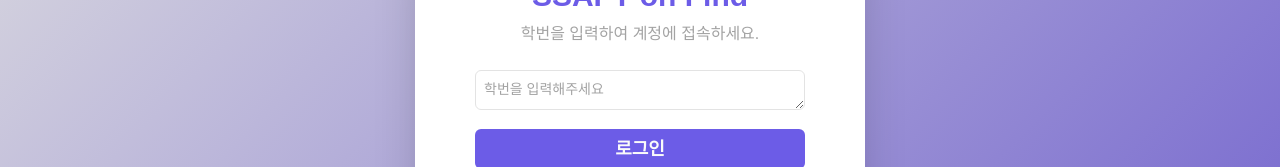
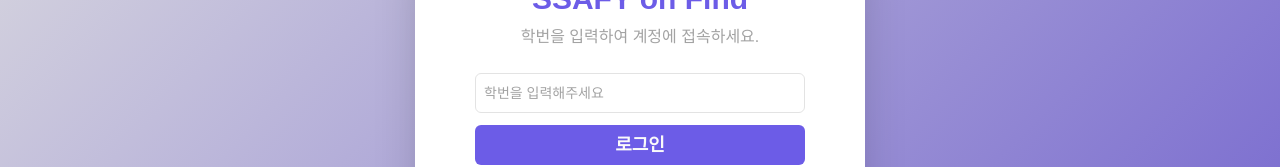
Before and after one commit to SSAFY-on-Find/SSAFY-on-Find, a React (Vite) app in the folder FE/: page /login in a window 1280 px wide. Shown: the part 272-439 px from the top of the page. Built offline with nearby package versions, Linux system fonts and the light colour scheme; a web font is replaced by a local one.

Commit message:
feat: inputbox 컴포넌트에 input, textarea 분기 추가 & keyEvent 적용

```diff
--- a/FE/src/components/atoms/InputBox.tsx
+++ b/FE/src/components/atoms/InputBox.tsx
@@ -1,8 +1,10 @@
 interface IInputBox {
   text: string
   size: "s" | "m" | "l"
+  variant?: "input" | "textarea"
   placeholder: string
   onChange: (value: string) => void
+  onKeyDown?: (e: React.KeyboardEvent<HTMLInputElement | HTMLTextAreaElement>) => void
   isDisabled?: boolean
 }
 const sizeMap = {
@@ -11,11 +13,21 @@ const sizeMap = {
   l: "h-[320px]",
 }
 
-function InputBox({ text, size, placeholder, onChange, isDisabled = false }: IInputBox) {
+function InputBox({ text, size, variant = "input", placeholder, onChange, onKeyDown, isDisabled = false }: IInputBox) {
   const sizeClass = sizeMap[size] || sizeMap.s
   const disableOption = isDisabled ? "text-subtext hover:cursor-not-allowed" : "text-text"
   return (
     <div>
+      {variant === "input" ? (
+        <input
+          className={`${sizeClass} ${disableOption} border-subtext/30 placeholder:text-subtext w-full rounded-md border-1 py-2 pr-4 pl-2 text-sm focus:outline-none`}
+          value={text}
+          placeholder={placeholder}
+          onChange={(e) => onChange(e.target.value)}
+          onKeyDown={onKeyDown}
+          disabled={isDisabled}
+        />
+      ) : (
         <textarea
           className={`${sizeClass} ${disableOption} border-subtext/30 placeholder:text-subtext w-full rounded-md border-1 py-2 pr-4 pl-2 text-sm focus:outline-none`}
           value={text}
@@ -23,6 +35,7 @@ function InputBox({ text, size, placeholder, onChange, isDisabled = false }: IIn
           onChange={(e) => onChange(e.target.value)}
           disabled={isDisabled}
         />
+      )}
     </div>
   )
 }
--- a/FE/src/pages/LoginPage/index.tsx
+++ b/FE/src/pages/LoginPage/index.tsx
@@ -63,7 +63,15 @@ export default function LoginPage() {
 
         {/* Input + 로그인 버튼 */}
         <div className="flex w-full flex-col gap-3">
-          <InputBox text={inputBoxValue} size={"s"} placeholder={"학번을 입력해주세요"} onChange={setInputBoxValue} />
+          <InputBox
+            text={inputBoxValue}
+            size={"s"}
+            placeholder={"학번을 입력해주세요"}
+            onChange={setInputBoxValue}
+            onKeyDown={(e) => {
+              if (e.key === "Enter") handleLogin()
+            }}
+          />
           <Button size={"l"} isIcon={false} text="로그인" onClick={handleLogin} />
         </div>
 
```
Lines whose indentation alone changed are shown as unchanged.
